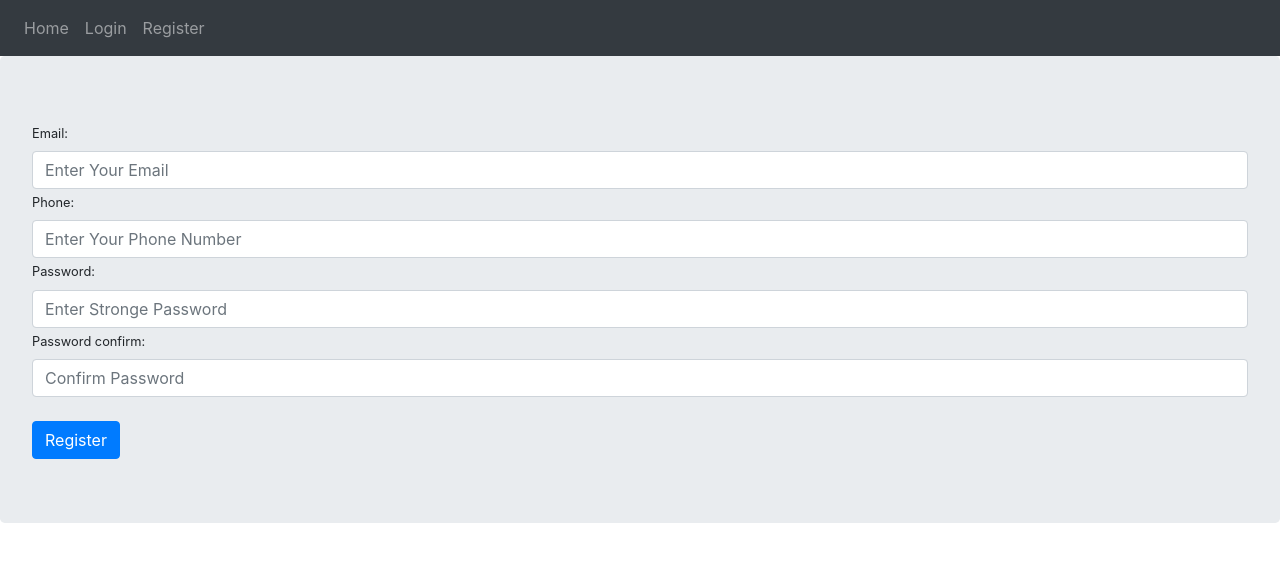
After one commit to mahdi-zarepour/Shop, a Django app: page /accounts/register/ in a window 1280 px wide. The commit adds this page. Shown: the top 562 px of the page. Run offline with Django 3.2, Linux system fonts and the light colour scheme.

Commit message:
Register System Add To Project

```diff
--- a/accounts/forms.py
+++ b/accounts/forms.py
@@ -1,6 +1,9 @@
 from django import forms
 from django.contrib.auth.forms import ReadOnlyPasswordHashField
+from django.forms import fields
 from .models import User
+from django.contrib.auth.forms import AuthenticationForm
+
 
 
 
@@ -39,3 +42,60 @@ class UserChangeForm(forms.ModelForm):
 
     def clean_password(self): # در خود فیلد به مقدار اولیش دسترسی نداریم، به همین دلیل از کلین استفاده میکنیم
         return self.initial['password'] # مقدار اولیه پسورد
+
+
+
+class UserRegisterForm(forms.ModelForm):
+    password = forms.CharField(
+        max_length=50,
+        widget=forms.PasswordInput(attrs={'class': 'form-control', 'placeholder': 'Enter Stronge Password'})
+    )
+    password_confirm = forms.CharField(
+        max_length=50,
+        widget=forms.PasswordInput(attrs={'class': 'form-control', 'placeholder': 'Confirm Password'})
+    )
+    class Meta:
+        model = User
+        fields = ('email', 'phone')
+        widgets = {
+            'email': forms.EmailInput(attrs={
+                'class': 'form-control', 'placeholder': 'Enter Your Email',
+                }),
+            'phone': forms.NumberInput(attrs={
+                'class': 'form-control', 'placeholder': 'Enter Your Phone Number',
+                })
+        }
+        labels = {
+            'email': 'Email',
+            'phone': 'Phone',
+            'password': 'Password',
+            'password_confirm': 'Confirm Password'
+        }
+
+
+    def clean_password2(self):
+        cd = self.cleaned_data
+        if cd['password1'] and cd['password2'] and cd['password1'] != cd['password2']:
+            raise forms.ValidationError('passwords must match')
+        return cd['password2']
+
+    def clean_email(self):
+        user_request_email = self.cleaned_data['email']
+        db_check = User.objects.filter(email=user_request_email)
+        if db_check.exists():
+            raise forms.ValidationError('this email is exists')
+        return user_request_email
+
+    def clean_phone(self):
+        user_request_phone = self.cleaned_data['phone']
+        db_check = User.objects.filter(phone=user_request_phone)
+        if db_check.exists():
+            raise forms.ValidationError('this phone is exists')
+        return user_request_phone
+
+    def save(self, commit=True): # The save method(this method in ModelForm) is responsible for save form in DB.
+        user = super().save(commit=False)
+        user.set_password(self.cleaned_data['password'])
+        if commit:
+            user.save()
+        return user
--- a/accounts/templates/accounts/login.html
+++ b/accounts/templates/accounts/login.html
@@ -1,3 +1,5 @@
+{% extends 'base.html' %}
+
 {% block content %}
 
 <form method="post">
--- /dev/null
+++ b/accounts/templates/accounts/register.html
@@ -0,0 +1,25 @@
+{% extends 'base.html' %}
+
+{% block content %}
+
+<form method="post">
+    {% csrf_token %}
+
+    <small>{{ form.email.label_tag }}</small>
+    {{ form.email }}
+
+    <small>{{ form.phone.label_tag }}</small>
+    {{ form.phone }}
+
+    <small>{{ form.password.label_tag }}</small>
+    {{ form.password }}
+
+    <small>{{ form.password_confirm.label_tag }}</small>
+    {{ form.password_confirm }}
+
+
+
+    <br><input type="submit" class="btn btn-primary" value="Register"/>
+</form>
+
+{% endblock %}
--- a/accounts/urls.py
+++ b/accounts/urls.py
@@ -7,4 +7,5 @@ app_name = 'accounts'
 urlpatterns = [
     path('login/', views.LoginUser.as_view(), name='login'),
     path('logout/', views.LogoutUser.as_view(), name='logout'),
+    path('register/', views.RegisterUser.as_view(), name='register'),
 ]
--- a/accounts/views.py
+++ b/accounts/views.py
@@ -1,12 +1,24 @@
 from django.contrib.auth import views as auth_views
+from django.views.generic.edit import CreateView
+from django.contrib.messages.views import SuccessMessageMixin
+from django.urls import reverse_lazy
+
+from .forms import UserRegisterForm
 
 
-
-class LoginUser(auth_views.LoginView):
+class LoginUser(SuccessMessageMixin, auth_views.LoginView):
     template_name = 'accounts/login.html'
+    success_message = "You Logged in successfully"
     redirect_authenticated_user = True
 
 
 
-class LogoutUser(auth_views.LogoutView):
+class LogoutUser(SuccessMessageMixin, auth_views.LogoutView):
     redirect_authenticated_user = True
+
+
+
+class RegisterUser(SuccessMessageMixin, CreateView):
+    template_name = 'accounts/register.html'
+    success_url = reverse_lazy('accounts:login')
+    form_class = UserRegisterForm
--- a/templates/inc/navbar.html
+++ b/templates/inc/navbar.html
@@ -5,7 +5,7 @@
         <a class="nav-link" href="{% url 'accounts:logout' %}">Logout</a>
         {% else %}
         <a class="nav-link" href="{% url 'accounts:login' %}">Login</a>
-        <a class="nav-link" href="">Register</a>
+        <a class="nav-link" href="{% url 'accounts:register' %}">Register</a>
         {% endif %}
       </div>
     </div>
```
Also changed, not shown: db.sqlite3.
